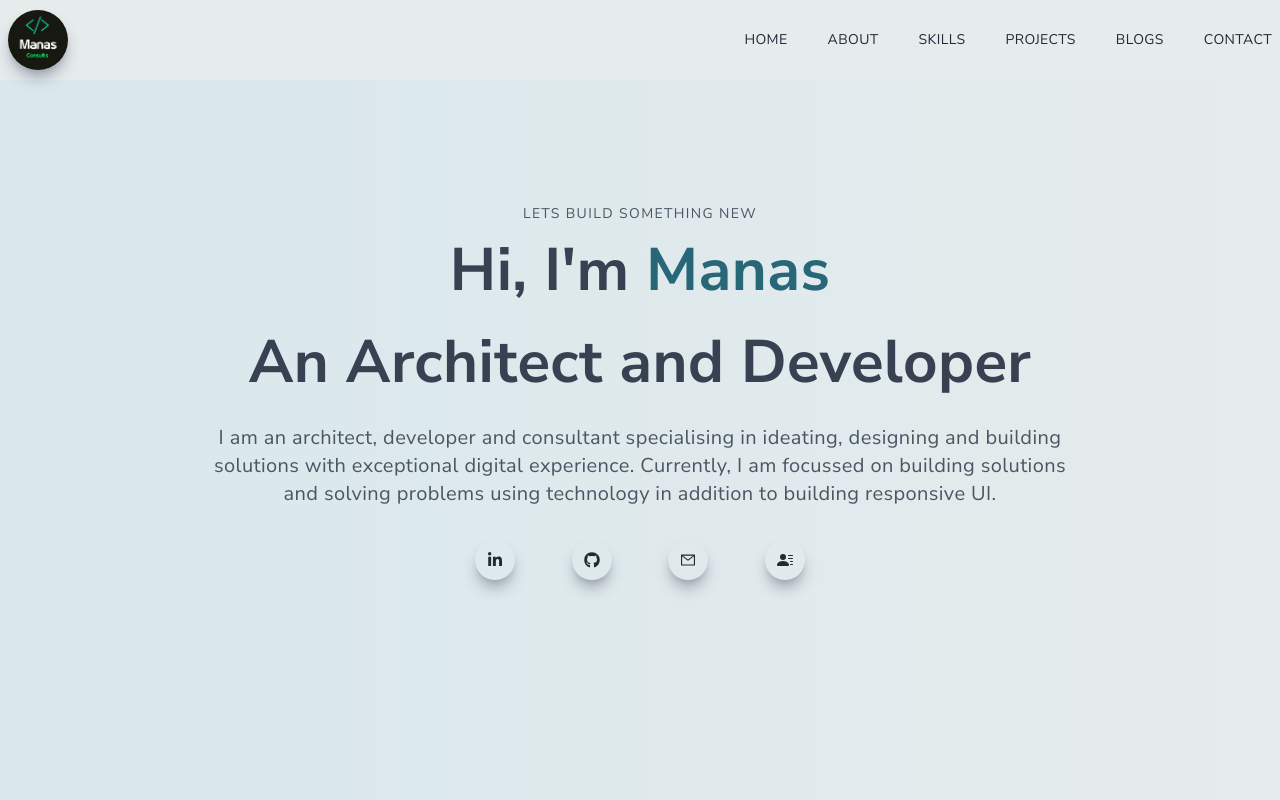
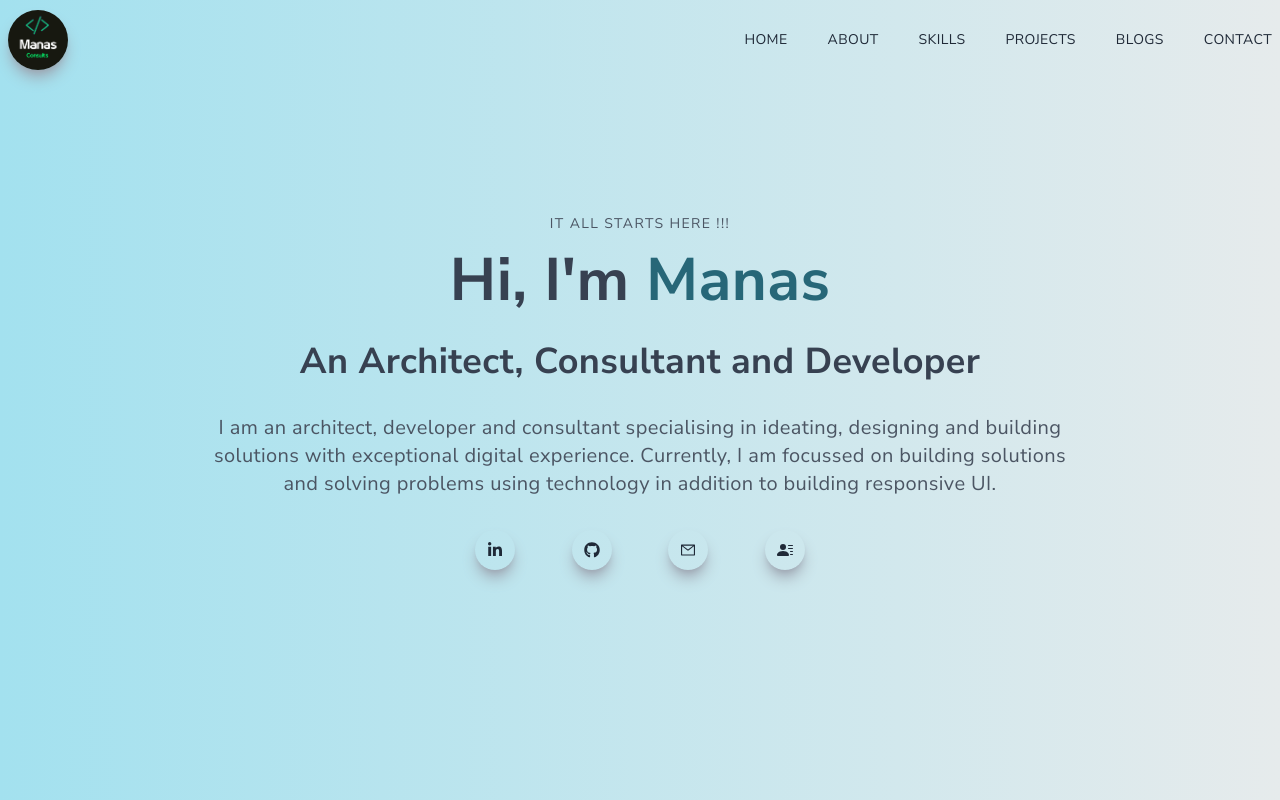
Before and after one commit to ManDun/portfolio-nextjs, a Next.js app: page / in a window 1280 px wide. Shown: the top 800 px of the page. Built offline with nearby package versions, Linux system fonts and the light colour scheme.

Commit message:
Updated style

```diff
--- a/components/Main.jsx
+++ b/components/Main.jsx
@@ -10,12 +10,14 @@ const Main = () => {
       <div className="max-w-[1240px] w-full h-full mx-auto p-2 flex justify-center items-center">
         <div>
           <p className="uppercase text-sm tracking-widest text-gray-600">
-            Lets build something new
+            It all starts here !!!
           </p>
           <h1 className="py-4 text-gray-700">
             Hi, I'm <span className="text-[#276778]">Manas</span>
           </h1>
-          <h1 className="py-4 text-gray-700">An Architect and Developer</h1>
+          <h2 className="py-4 text-gray-700">
+            An Architect, Consultant and Developer
+          </h2>
           <p className="py-4 text-gray-600 max-w-[70%] m-auto">
             I am an architect, developer and consultant specialising in
             ideating, designing and building solutions with exceptional digital
--- a/components/Navbar.jsx
+++ b/components/Navbar.jsx
@@ -25,7 +25,7 @@ const Navbar = () => {
       setNavBg("transparent");
       setLinkColor("#ecf0f3");
     } else {
-      setNavBg("#e6ebec");
+      setNavBg("linear-gradient(to right, #a3e1ef, #e6ebec)");
       setLinkColor("#1f2937");
     }
   }, [router]);
@@ -48,7 +48,7 @@ const Navbar = () => {
 
   return (
     <div
-      style={{ backgroundColor: `${navBg}` }}
+      style={{ background: `${navBg}` }}
       className={
         shadow
           ? "fixed w-full h-20 shadow-lg z-[100] ease-in-out duration-300"
@@ -123,9 +123,7 @@ const Navbar = () => {
                 </div>
               </div>
               <div className="border-b border-gray-300 my-4">
-                <p className="w-[85%] md:w-[90%] py-4">
-                  Lets build something great here!!
-                </p>
+                <p className="w-[85%] md:w-[90%] py-4">It all starts here!!!</p>
               </div>
             </div>
             <div className="py-4 flex flex-col">
--- a/styles/globals.css
+++ b/styles/globals.css
@@ -12,7 +12,7 @@ html {
 
 @layer base {
   body {
-    @apply bg-gradient-to-r from-[#d8e8ec] to-[#e6ebec] text-[#1f2937] tracking-wide
+    @apply bg-gradient-to-r from-[#a3e1ef] to-[#e6ebec] text-[#1f2937] tracking-wide
   }
 
   h1, h2, h3, h4, h5, h6 {
@@ -38,4 +38,8 @@ html {
   button {
     @apply drop-shadow-lg shadow-gray-400 rounded-md uppercase bg-gradient-to-r from-[#276778] to-[#4596a8] text-white
   }
+
+  .nav-bg {
+    @apply bg-gradient-to-r from-[#d8e8ec] to-[#e6ebec] text-[#1f2937] tracking-wide
+  }
 }
```
